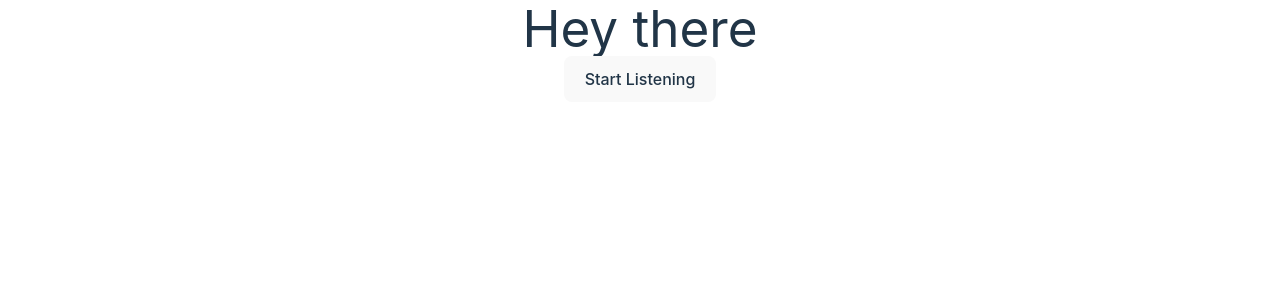
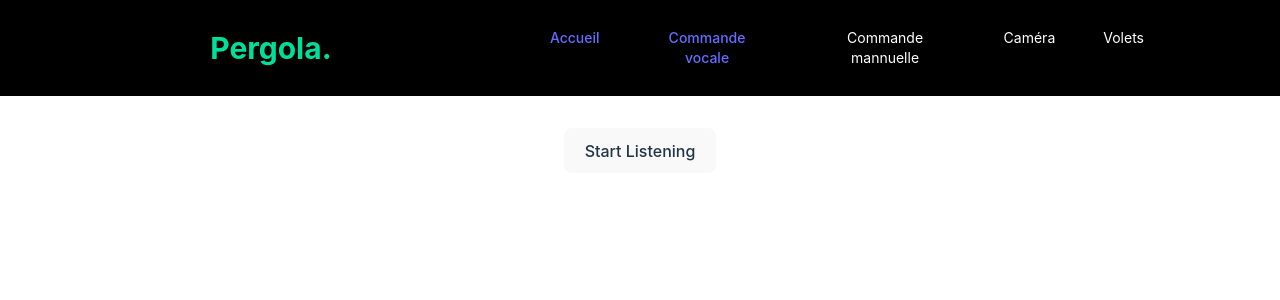
Before and after one commit to Nick-Kevin/Pergola-shelter-safe-web-app, a React (Vite) app: page /Pergola-shelter-safe-web-app/voice-recognition in a window 1280 px wide. Shown: the top 300 px of the page. Built offline with nearby package versions, Linux system fonts and the light colour scheme.

Commit message:
set command voice pag

```diff
--- a/src/App.jsx
+++ b/src/App.jsx
@@ -2,6 +2,7 @@ import './App.css'
 import { BrowserRouter as Router, Route, Link, Routes } from "react-router-dom";
 import VoiceRecognition from './components/VoiceRecognition'
 import Home from './pages/Home';
+import VoiceCommand from './pages/VoiceCommand';
 
 function App() {
   return (
@@ -9,7 +10,9 @@ function App() {
       <Router>
         <Routes>
           <Route exact path="/Pergola-shelter-safe-web-app" element={<Home />} />
-          <Route exact path="/Pergola-shelter-safe-web-app/voice-recognition" element={<div><h1>Hey there</h1> <VoiceRecognition /></div>} />
+          <Route exact path="/Pergola-shelter-safe-web-app/voice-recognition"
+            element={<VoiceCommand />}
+          />
         </Routes>
       </Router>
     </>
--- a/src/components/Navbar.jsx
+++ b/src/components/Navbar.jsx
@@ -1,5 +1,6 @@
 import React, { useState } from 'react';
 import { AiOutlineClose, AiOutlineMenu } from 'react-icons/ai';
+import { Link } from 'react-router-dom';
 
 const Navbar = () => {
   // State to manage the navbar's visibility
@@ -10,17 +11,8 @@ const Navbar = () => {
     setNav(!nav);
   };
 
-  // Array containing navigation items
-  const navItems = [
-    { id: 1, text: 'Accueil' },
-    { id: 2, text: 'Commande vocale' },
-    { id: 3, text: 'Commande mannuelle' },
-    { id: 4, text: 'Caméra' },
-    { id: 5, text: 'Volets' },
-  ];
-
   return (
-    <div className='bg-black flex justify-between items-center h-24 mx-auto px-4 text-white'>
+    <div className='bg-black fixed w-full flex justify-between items-center h-24 mx-auto px-4 text-white'>
       {/* Logo */}
       <h1 className='w-full xl:w-5/12 text-3xl font-bold text-[#00df9a]'>Pergola.</h1>
 
@@ -29,12 +21,12 @@ const Navbar = () => {
           <li
             className='p-4 hover:bg-[#00df9a] rounded-xl md:text-sm m-2 cursor-pointer duration-300 hover:text-black'
           >
-            Accueil
+            <Link to="/Pergola-shelter-safe-web-app">Accueil</Link>
           </li>
           <li
             className='p-4 hover:bg-[#00df9a] rounded-xl md:text-sm m-2 cursor-pointer duration-300 hover:text-black'
           >
-            Commande vocale
+            <Link to="/Pergola-shelter-safe-web-app/voice-recognition">Commande vocale</Link>
           </li>
           <li
             className='p-4 hover:bg-[#00df9a] rounded-xl md:text-sm m-2 cursor-pointer duration-300 hover:text-black'
@@ -73,12 +65,12 @@ const Navbar = () => {
           <li
             className='p-4 border-b rounded-xl hover:bg-[#00df9a] duration-300 hover:text-black cursor-pointer border-gray-600'
           >
-            Accueil
+            <Link to="//Pergola-shelter-safe-web-app">Accueil</Link>
           </li>
           <li
             className='p-4 border-b rounded-xl hover:bg-[#00df9a] duration-300 hover:text-black cursor-pointer border-gray-600'
           >
-            Commande vocale
+            <Link to="/Pergola-shelter-safe-web-app/voice-recognition">Commande vocale</Link>
           </li>
           <li
             className='p-4 border-b rounded-xl hover:bg-[#00df9a] duration-300 hover:text-black cursor-pointer border-gray-600'
--- /dev/null
+++ b/src/pages/VoiceCommand.jsx
@@ -0,0 +1,15 @@
+import VoiceRecognition from "../components/VoiceRecognition";
+import Navbar from "../components/Navbar";
+
+function VoiceCommand() {
+    return (
+        <div>
+            <Navbar/>
+            <div className="pt-32">
+                <VoiceRecognition/>
+            </div>
+        </div>
+    )
+}
+
+export default VoiceCommand
```
